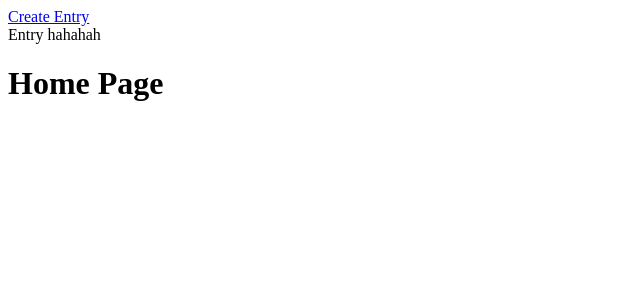
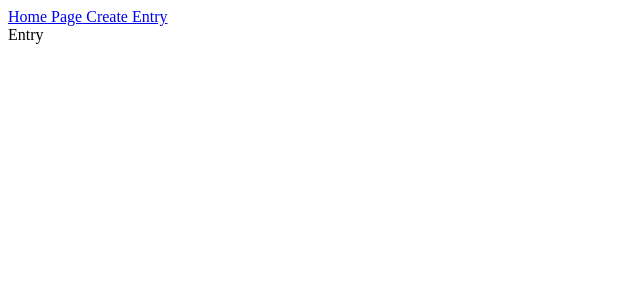
Before and after one commit to kumashi7/CS5610-Project-3-Review-App, a React (Create React App) app: page /entry in a window 1280 px wide. Shown: the top 300 px of the page, without its empty margins (0-640 px from the left). Built offline with nearby package versions, Linux system fonts and the light colour scheme.

Commit message:
start adding routers

```diff
--- a/routes/schema/entry.schema.js
+++ b/routes/schema/entry.schema.js
@@ -0,0 +1,6 @@
+const mongoose = require('mogoose');
+const Schema = mongoose.Schema;
+
+const EntrySchema = new Schema({
+
+});
--- a/src/App.jsx
+++ b/src/App.jsx
@@ -5,20 +5,20 @@
 import './App.css';
 
 import Entry from './components/entry/Entry.jsx';
+import Landing from './components/landing/Landing.jsx';
 
 function App() {
     return (
         <main>
             <Router>
                 <nav>
+                    <Link to='/'> Home Page</Link>
                     <Link to='/entry'> Create Entry</Link>
                 </nav>
             <Routes>
+                <Route path='/' element={<Landing/>} />
                 <Route path='/entry' element={<Entry/>} />
             </Routes>
-            <div>
-                <h1>Home Page</h1>
-            </div>
             </Router>
         </main>
     );
--- a/src/components/entry/Entry.jsx
+++ b/src/components/entry/Entry.jsx
@@ -2,7 +2,7 @@
 
 function Entry() {
   return (
-    <div>Entry hahahah</div>
+    <div>Entry</div>
   )
 }
 
--- /dev/null
+++ b/src/components/landing/Landing.jsx
@@ -0,0 +1,9 @@
+import React from 'react'
+
+function Landing () {
+  return (
+    <div>Landing </div>
+  )
+}
+
+export default Landing;
```
